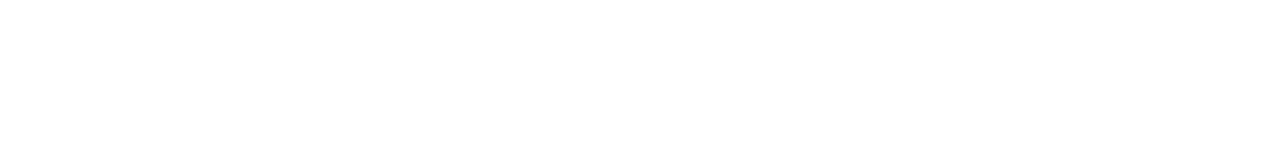
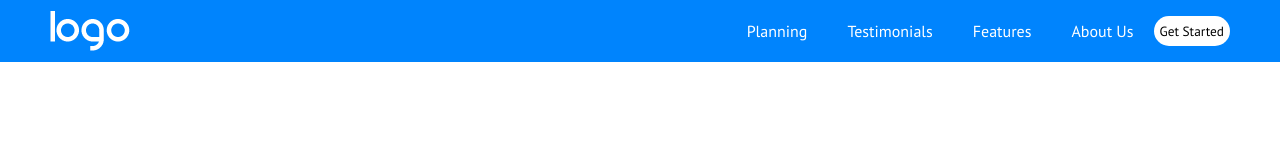
Before and after one commit to Fabrizio-padula-hub/htmlcss-responsive-layout, a plain HTML site: page index.html in a window 1280 px wide. Drawn offline with Linux system fonts and the light colour scheme.

Commit message:
feat: add header

```diff
--- a/index.html
+++ b/index.html
@@ -11,6 +11,31 @@
     <title>Responsive</title>
 </head>
 <body>
+    <header>
+        <div class="container">
+            <div class="row centering flex justify">
+                <div>
+                    <img src="./img/logo.png" alt="logo">
+                </div>
+                <div class="menu flex">
+                    <nav>
+                        <ul class="flex">
+                            <li>Planning</li>
+                            <li>Testimonials</li>
+                            <li>Features</li>
+                            <li>About Us</li>
+                        </ul>
+                    </nav>
+                    <button class="btn">Get Started</button>
+                    <i class="fa-solid fa-bars"></i>
+                </div>
+            </div>
+        </div>
+    </header>
+    <body></body>
+    <footer></footer>
+
+
 
 </body>
 </html>
--- a/style.css
+++ b/style.css
@@ -6,3 +6,95 @@
     margin: 0;
     padding: 0;
 }
+img{
+    max-width: 100%;
+}
+ul li{
+    list-style: none;
+}
+body{
+    font-family: "PT Sans", sans-serif;
+}
+
+/*--------------
+    DEBUG
+--------------*/
+.debug{
+    border: 2px dashed black;
+}
+.debug-in{
+    border: 1px dashed #ff5151;
+}
+.dubug-col{
+    border: 1px dashed #1101ee;
+}
+
+/*--------------
+    UTILITY
+--------------*/
+.flex{
+    display: flex;
+    flex-wrap: wrap;
+}
+.centering{
+    max-width: 1200px;
+    margin: 0 auto;
+    padding: 0 10px;
+}
+.justify{
+    justify-content: space-between;
+}
+
+/*--------------
+    GENERAL
+--------------*/
+.btn{
+    border: none;
+    padding: 6px;
+    border-radius: 30px;
+    background-color: #fff;
+    font-family: "PT Sans", sans-serif;
+}
+
+/*--------------
+    HEADER
+--------------*/
+header .container{
+    background-color: #0084fd;
+    padding: 6px 0;
+    position: sticky;
+    z-index: 10;
+}
+header img{
+    vertical-align: middle;
+}
+.menu li{
+    padding: 0 20px;
+    color: #fff;
+    cursor: pointer;
+}
+header .row, header .menu{
+    min-height: 50px;
+    align-items: center;
+}
+.menu i{
+    display: none;
+}
+
+/***********************
+    MEDIA QUERY
+***********************/
+/* TABLET */
+@media screen and (max-width: 992px){
+    .menu i{
+        display: block;
+        color: #fff;
+        padding-right: 20px;
+    }
+    .menu nav, button{
+        display: none;
+    }
+}
+
+/* SMARTPHONE */
+@media screen and (max-width: 768px){}
```
Also changed, not shown: img/logo.png (added).
